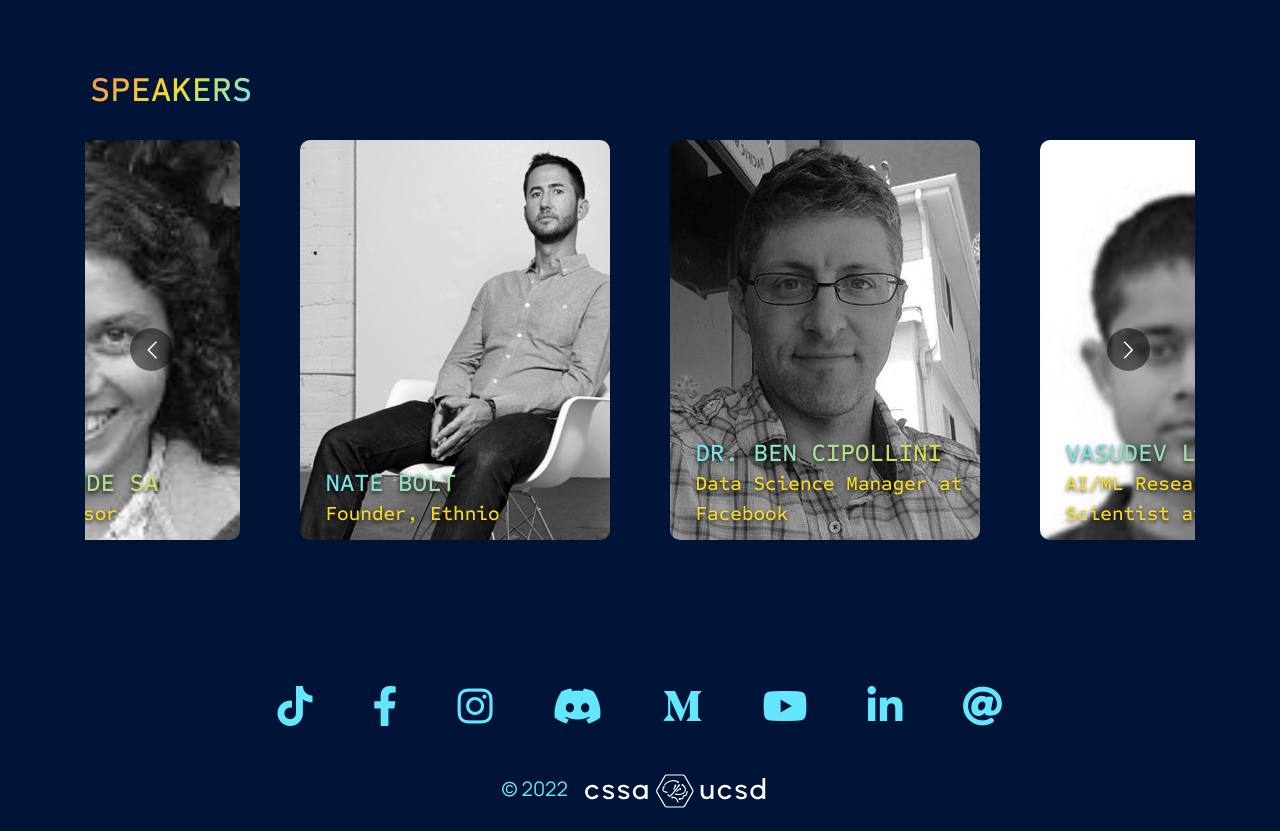
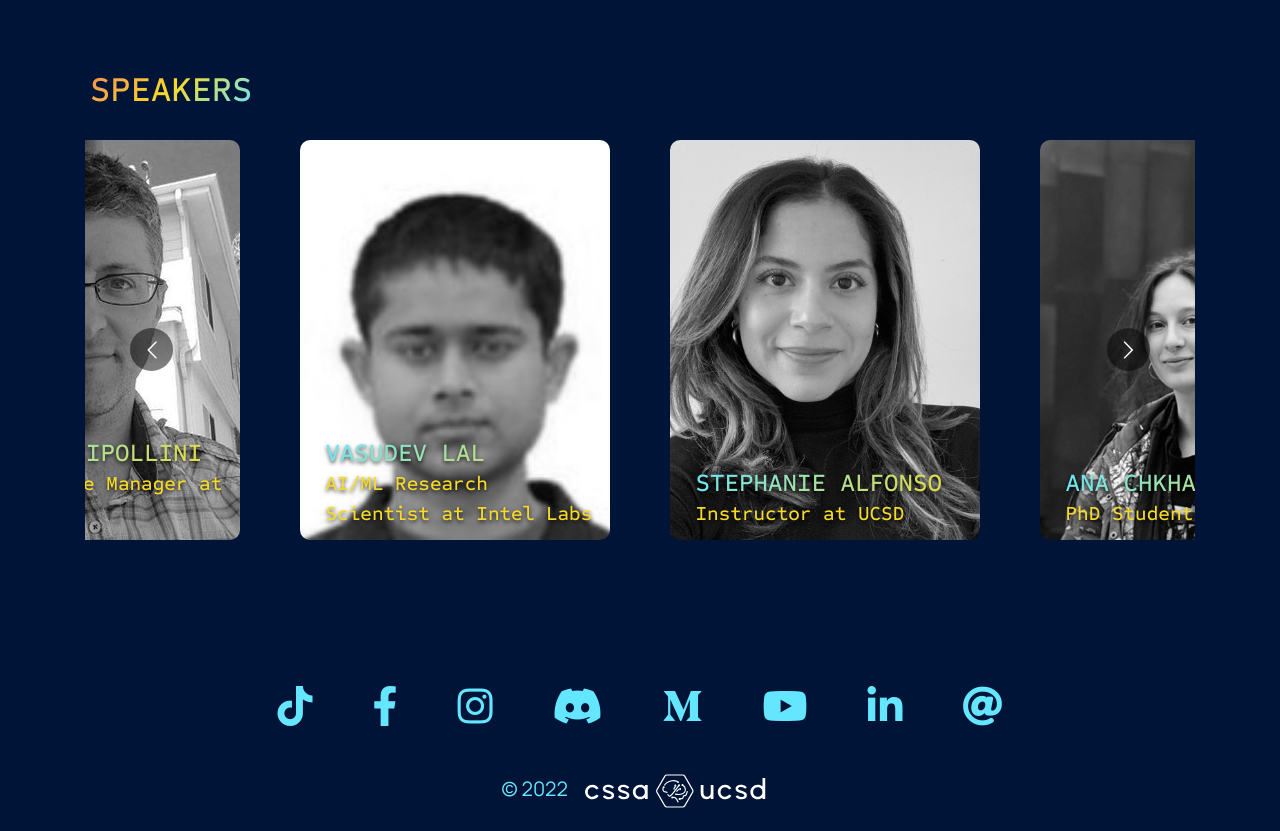
Before and after one commit to CSSA-UCSD/conference2022, a React (Create React App) app: page / in a window 1280 px wide. Shown: the part 2949-3780 px from the top of the page. Built offline with nearby package versions, Linux system fonts and the light colour scheme; a web font is replaced by a local one.

Commit message:
turned on autoplay for speakers

```diff
--- a/src/components/pages/Home.js
+++ b/src/components/pages/Home.js
@@ -83,8 +83,8 @@ class Home extends React.Component {
                         <Carousel
                         responsive={responsive}
                         infinite={true}
-                        // autoPlay={true}
-                        autoPlaySpeed={4000}
+                        autoPlay={true}
+                        autoPlaySpeed={3500}
                         centerMode={true}
                         arrows={true}
                         renderButtonGroupOutside={true}
```
Also changed, not shown: 1 other file (tests, documents, lock files or other folders).
